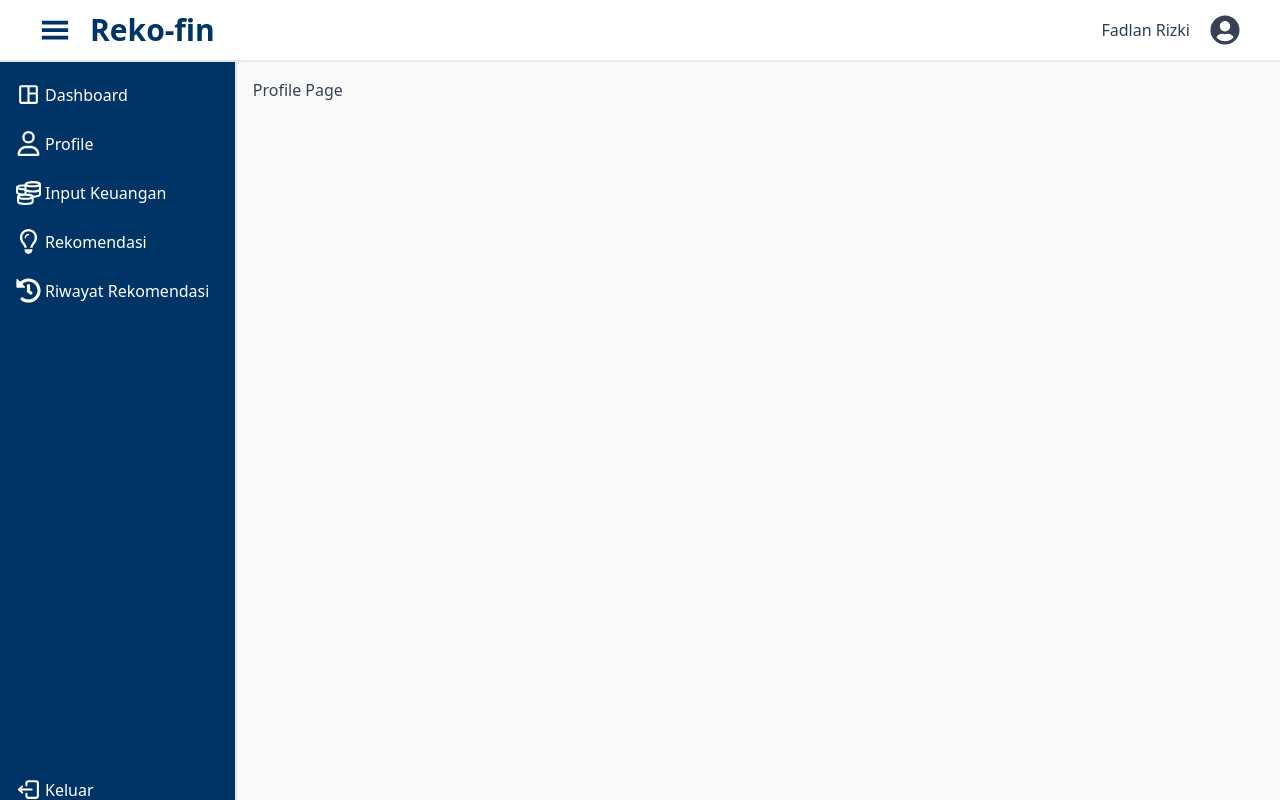
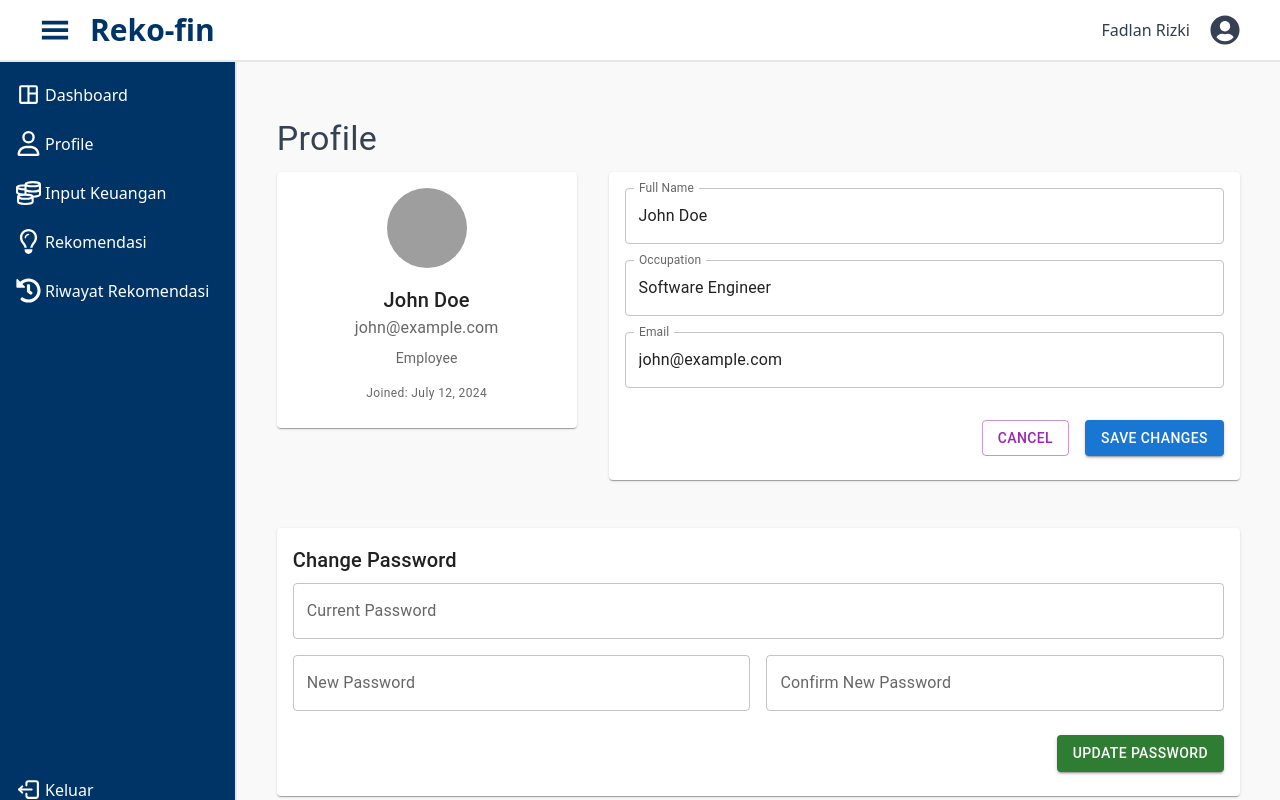
Before and after one commit to fadlanrizki/rekofin-ui, a Next.js app: page /user/profile in a window 1280 px wide. Built offline with nearby package versions, Linux system fonts and the light colour scheme; grey boxes are pictures that could not be loaded.

Commit message:
feat: UI User Profile

```diff
--- a/src/app/(main)/user/profile/page.tsx
+++ b/src/app/(main)/user/profile/page.tsx
@@ -1,8 +1,8 @@
+import ProfileView from "@/components/views/Profile/ProfileView";
+
 const ProfilePage = () => {
     return (
-        <div>
-            Profile Page
-        </div>
+        <ProfileView />
     );
 }
 
--- /dev/null
+++ b/src/components/views/Profile/ProfileView.tsx
@@ -0,0 +1,143 @@
+"use client";
+
+import {
+  Avatar,
+  Box,
+  Button,
+  Card,
+  CardContent,
+  Container,
+  Grid,
+  TextField,
+  Typography,
+} from "@mui/material";
+
+export default function ProfileView() {
+  return (
+    <Container maxWidth="lg" sx={{ py: 5 }}>
+      {/* Title */}
+      <Typography variant="h4" gutterBottom>
+        Profile
+      </Typography>
+
+      <Grid container spacing={4}>
+        {/* Left Column - Profile Info */}
+        <Grid size={{ xs: 12, md: 4 }}>
+          <Card>
+            <CardContent
+              sx={{
+                display: "flex",
+                flexDirection: "column",
+                alignItems: "center",
+              }}
+            >
+              <Avatar
+                sx={{ width: 80, height: 80, mb: 2 }}
+                src="/avatar-placeholder.png"
+              />
+              <Typography variant="h6">John Doe</Typography>
+              <Typography color="text.secondary">john@example.com</Typography>
+              <Typography variant="body2" sx={{ mt: 1 }} color="text.secondary">
+                Employee
+              </Typography>
+              <Typography
+                variant="caption"
+                sx={{ mt: 2 }}
+                color="text.secondary"
+              >
+                Joined: July 12, 2024
+              </Typography>
+            </CardContent>
+          </Card>
+        </Grid>
+
+        {/* Right Column - Profile Form */}
+        <Grid size={{ xs: 12, md: 8 }}>
+          <Card>
+            <CardContent>
+              <Grid container spacing={2}>
+                <Grid size={{ xs: 12 }}>
+                  <TextField
+                    label="Full Name"
+                    fullWidth
+                    variant="outlined"
+                    defaultValue="John Doe"
+                  />
+                </Grid>
+                <Grid size={{ xs: 12 }}>
+                  <TextField
+                    label="Occupation"
+                    fullWidth
+                    variant="outlined"
+                    defaultValue="Software Engineer"
+                  />
+                </Grid>
+                <Grid size={{ xs: 12 }}>
+                  <TextField
+                    label="Email"
+                    fullWidth
+                    variant="outlined"
+                    value="john@example.com"
+                    InputProps={{ readOnly: true }}
+                  />
+                </Grid>
+              </Grid>
+
+              <Box display="flex" justifyContent="flex-end" gap={2} mt={4}>
+                <Button variant="outlined" color="secondary">
+                  Cancel
+                </Button>
+                <Button variant="contained" color="primary">
+                  Save Changes
+                </Button>
+              </Box>
+            </CardContent>
+          </Card>
+        </Grid>
+      </Grid>
+
+      {/* Optional: Change Password Section */}
+      <Box mt={6} maxWidth="full" mx="auto">
+        <Card>
+          <CardContent>
+            <Typography variant="h6" gutterBottom>
+              Change Password
+            </Typography>
+            <Grid container spacing={2}>
+              <Grid size={{ xs: 12 }}>
+                <TextField
+                  type="password"
+                  label="Current Password"
+                  fullWidth
+                  variant="outlined"
+                />
+              </Grid>
+              <Grid size={{ xs: 12, sm: 6 }}>
+                <TextField
+                  type="password"
+                  label="New Password"
+                  fullWidth
+                  variant="outlined"
+                />
+              </Grid>
+              <Grid size={{ xs: 12, sm: 6 }}>
+                <TextField
+                  type="password"
+                  label="Confirm New Password"
+                  fullWidth
+                  variant="outlined"
+                />
+              </Grid>
+            </Grid>
+
+            <Box display="flex" justifyContent="flex-end" mt={3}>
+              <Button variant="contained" color="success">
+                Update Password
+              </Button>
+            </Box>
+          </CardContent>
+        </Card>
+      </Box>
+    </Container>
+  );
+}
```
